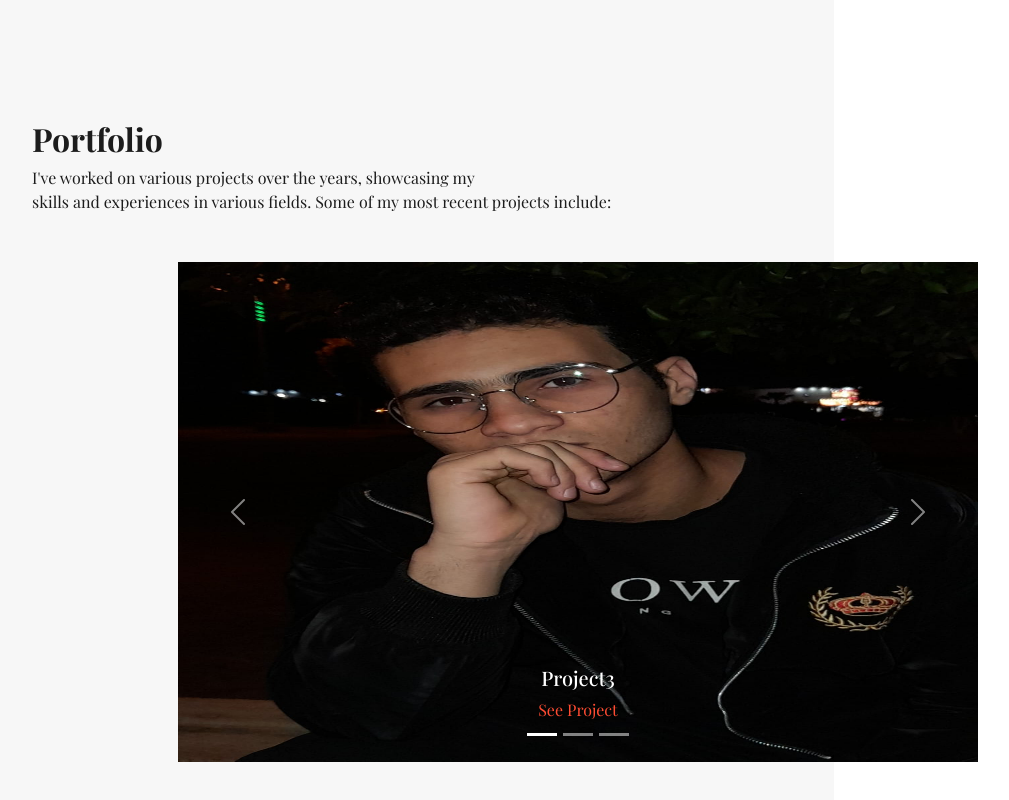
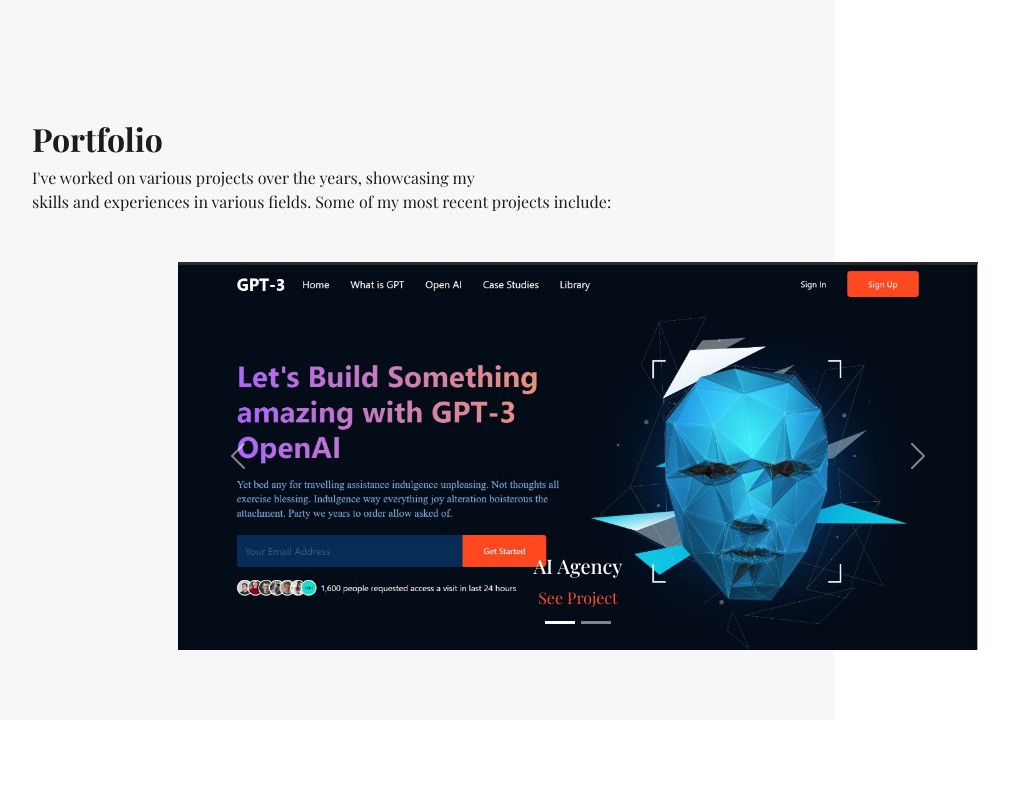
Before and after one commit to mazenabdelgawad700/mazenabdelgawad, a React (Vite) app: page / in a window 1280 px wide. Shown: the part 1260-2060 px from the top of the page, without its empty margins (62-1071 px from the left). After the commit the page ends 1980 px from the top, so only its background shows below. Built offline with nearby package versions, Linux system fonts and the light colour scheme; a web font is replaced by a local one.

Commit message:
Adding projects images

```diff
--- a/src/Components/Portfolio/Portfolio.jsx
+++ b/src/Components/Portfolio/Portfolio.jsx
@@ -1,26 +1,19 @@
 import "./Portfolio.css";
-import BlogApp from "../../assets/p4.jpg";
-import project2 from "../../assets/p4.jpg";
-import project3 from "../../assets/p4.jpg";
+import project1 from "../../assets/project1.jpg";
+import project2 from "../../assets/project2.jpg";
 const Portfolio = () => {
   const projects = [
     {
       id: 1,
       prjectName: "Blog App",
-      image: BlogApp,
-      link: "https://github.com/mazenabdelgowad/AI-portfolio",
+      image: project2,
+      link: "https://github.com/mazenabdelgowad/Blog-App",
     },
     {
       id: 2,
-      prjectName: "Project2",
-      image: project2,
-      link: "https://github.com/mazenabdelgowad/AI-portfolio",
-    },
-    {
-      id: 3,
-      prjectName: "Project3",
-      image: project3,
-      link: "https://github.com/mazenabdelgowad/AI-portfolio",
+      prjectName: "AI Agency",
+      image: project1,
+      link: "https://github.com/mazenabdelgowad/AI-portfolio/tree/master",
     },
   ];
 
@@ -53,12 +46,12 @@
               data-bs-slide-to="1"
               aria-label="Slide 2"
             ></button>
-            <button
+            {/* <button
               type="button"
               data-bs-target="#carouselExampleCaptions"
               data-bs-slide-to="2"
               aria-label="Slide 3"
-            ></button>
+            ></button> */}
           </div>
 
           <div className="carousel-inner">
```
Also changed, not shown: src/assets/project1.jpg (added), src/assets/project2.jpg (added).
